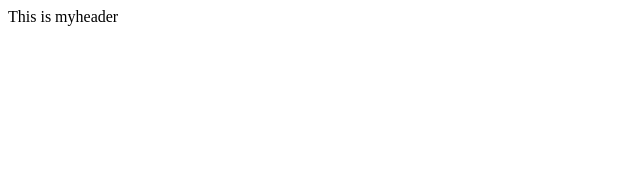
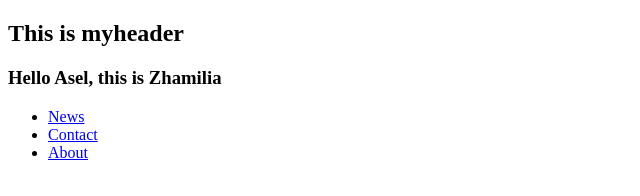
Before and after one commit to Aselia-K/practice-project, a plain HTML site: page index.html in a window 1280 px wide. Shown: the whole page, without its empty margins (0-640 px from the left). Drawn offline with Linux system fonts and the light colour scheme.

Commit message:
added mine name and a ul

```diff
--- a/index.html
+++ b/index.html
@@ -1,13 +1,24 @@
 <!DOCTYPE html>
 <html lang="en">
+
 <head>
     <meta charset="UTF-8">
     <meta name="viewport" content="width=device-width, initial-scale=1.0">
     <title>Document</title>
 </head>
+
 <body>
     <header>
-        This is myheader
+        <h2> This is myheader</h2>
+
+        <h3> Hello Asel, this is Zhamilia  </h3>
+
+        <ul>
+            <li><a href="#news">News</a></li>
+            <li><a href="#contact">Contact</a></li>
+            <li><a href="#about">About</a></li>
+        </ul>
     </header>
 </body>
+
 </html>
```
